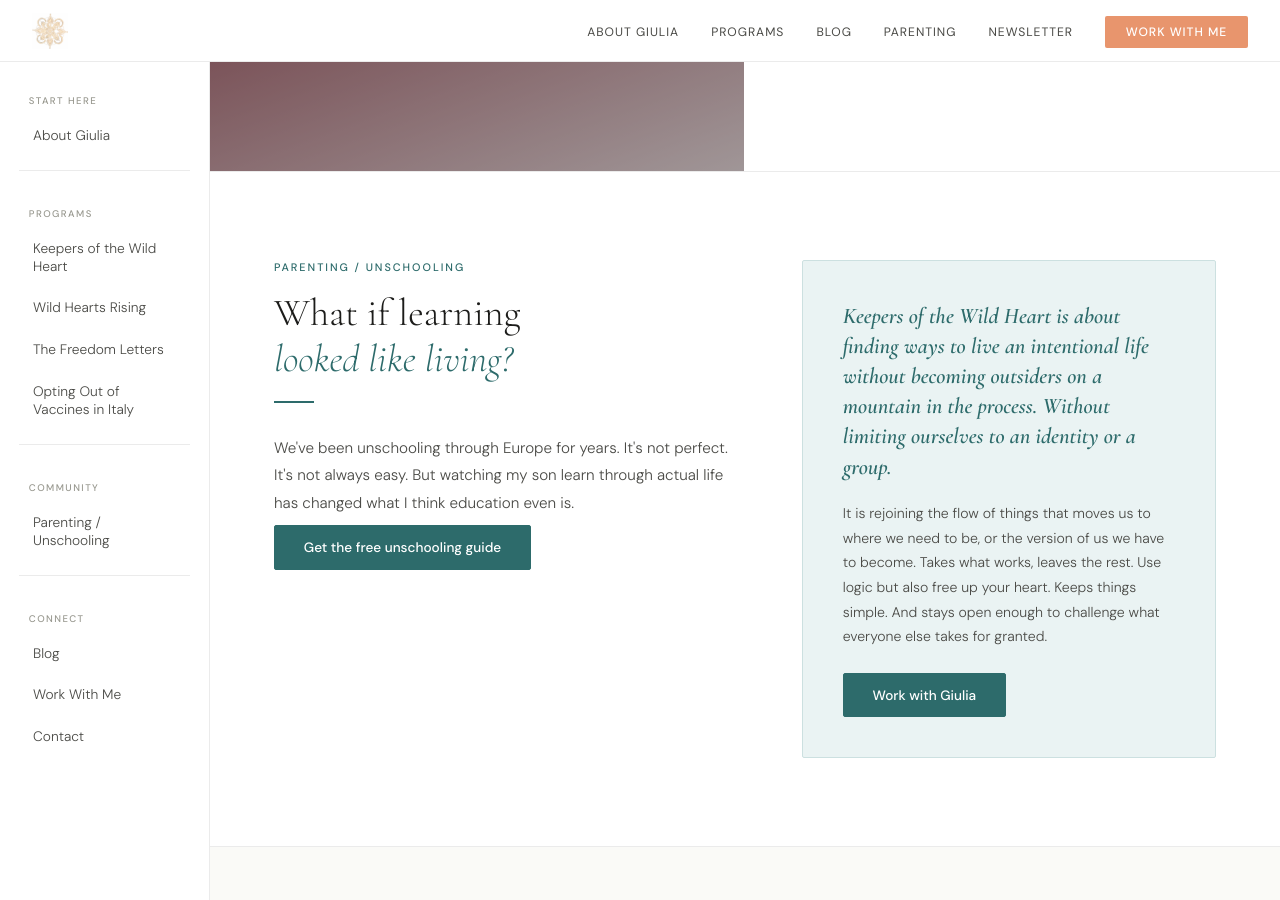
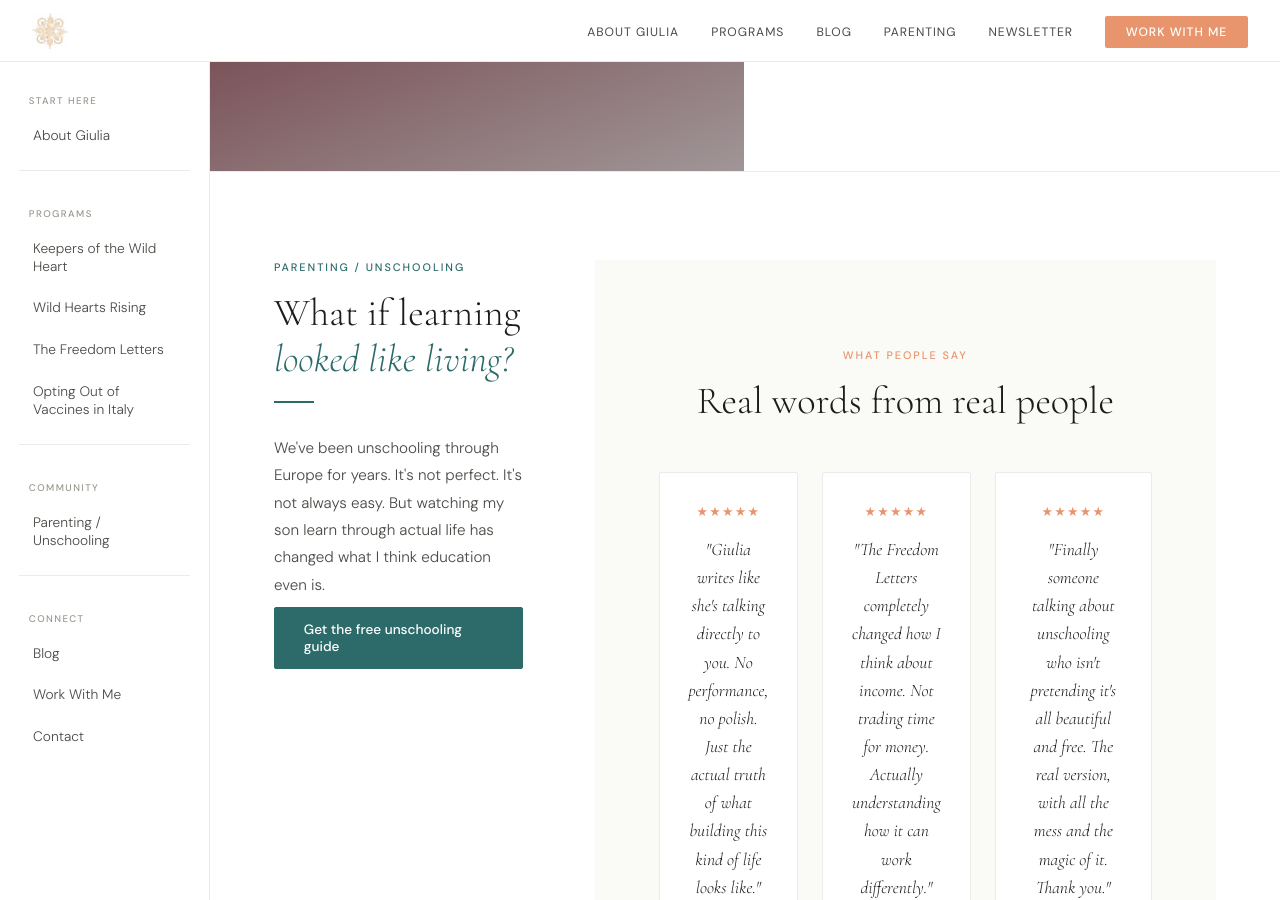
Before and after one commit to Blubell26/giuliapacciotti.com, a Jekyll site: the page built from index.html, in a window 1280 px wide and 900 px high, scrolled down 2145 px. Built offline with Jekyll 4.4.1, drawn with Linux system fonts in a browser that asks for light colours.

Commit message:
Update index.html

```diff
--- a/index.html
+++ b/index.html
@@ -347,13 +347,6 @@ footer { background:var(--dark); color:white; padding:4rem 4rem 2rem; display:gr
           <p style="font-size:0.95rem;line-height:1.8;color:var(--mid);font-weight:300;margin-bottom:0.5rem;">We've been unschooling through Europe for years. It's not perfect. It's not always easy. But watching my son learn through actual life has changed what I think education even is.</p>
           <a href="mailto:hello@giuliapacciotti.com" class="btn-teal">Get the free unschooling guide</a>
         </div>
-        <div class="parenting-aside">
-          <h3 class="parenting-aside-h">Keepers of the Wild Heart is about finding ways to live an intentional life without becoming outsiders on a mountain in the process. Without limiting ourselves to an identity or a group.</h3>
-          <p>It is rejoining the flow of things that moves us to where we need to be, or the version of us we have to become. Takes what works, leaves the rest. Use logic but also free up your heart. Keeps things simple. And stays open enough to challenge what everyone else takes for granted.</p>
-          <a href="#contact" class="btn-teal">Work with Giulia</a>
-        </div>
-      </div>
-    </section>
 
     <section id="testimonials" class="testimonials">
       <p class="sec-label peach" style="text-align:center;">What people say</p>
```
